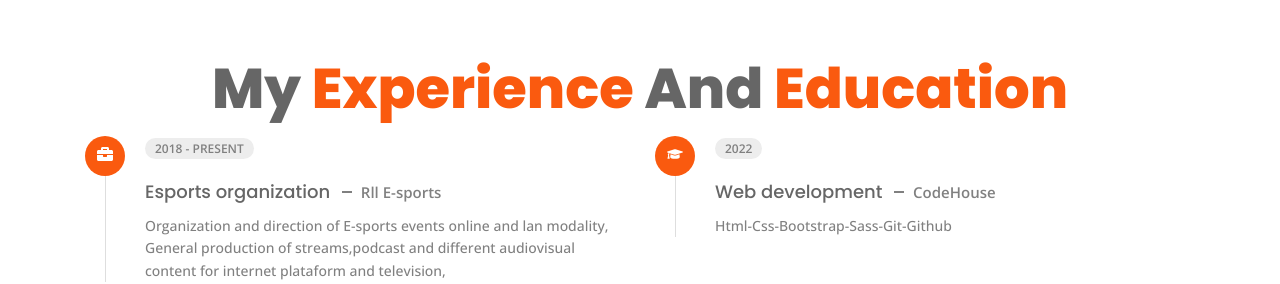
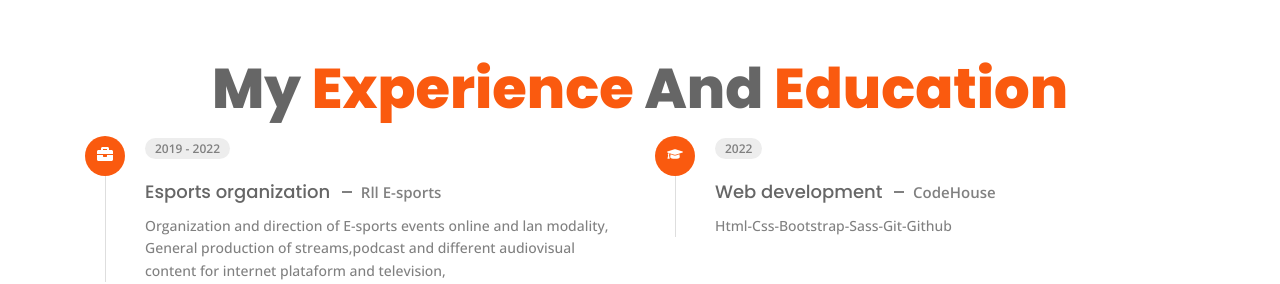
Before and after one commit to SaloAlex/Portafolio, a React (Vite) app: page /about in a window 1280 px wide. Shown: the part 1180-1464 px from the top of the page. Built offline with nearby package versions, Linux system fonts and the light colour scheme.

Commit message:
Update data.jsx

```diff
--- a/src/data.jsx
+++ b/src/data.jsx
@@ -160,7 +160,7 @@ export const resume = [
     id: 1,
     category: "experience",
     icon: <FaBriefcase />,
-    year: "2018 - PRESENT",
+    year: "2019 - 2022",
     title: "Esports organization <span> Rll E-sports </span>",
     desc: "Organization and direction of E-sports events online and lan modality, General production of streams,podcast and different audiovisual content for internet plataform and television, ",
   },
```
